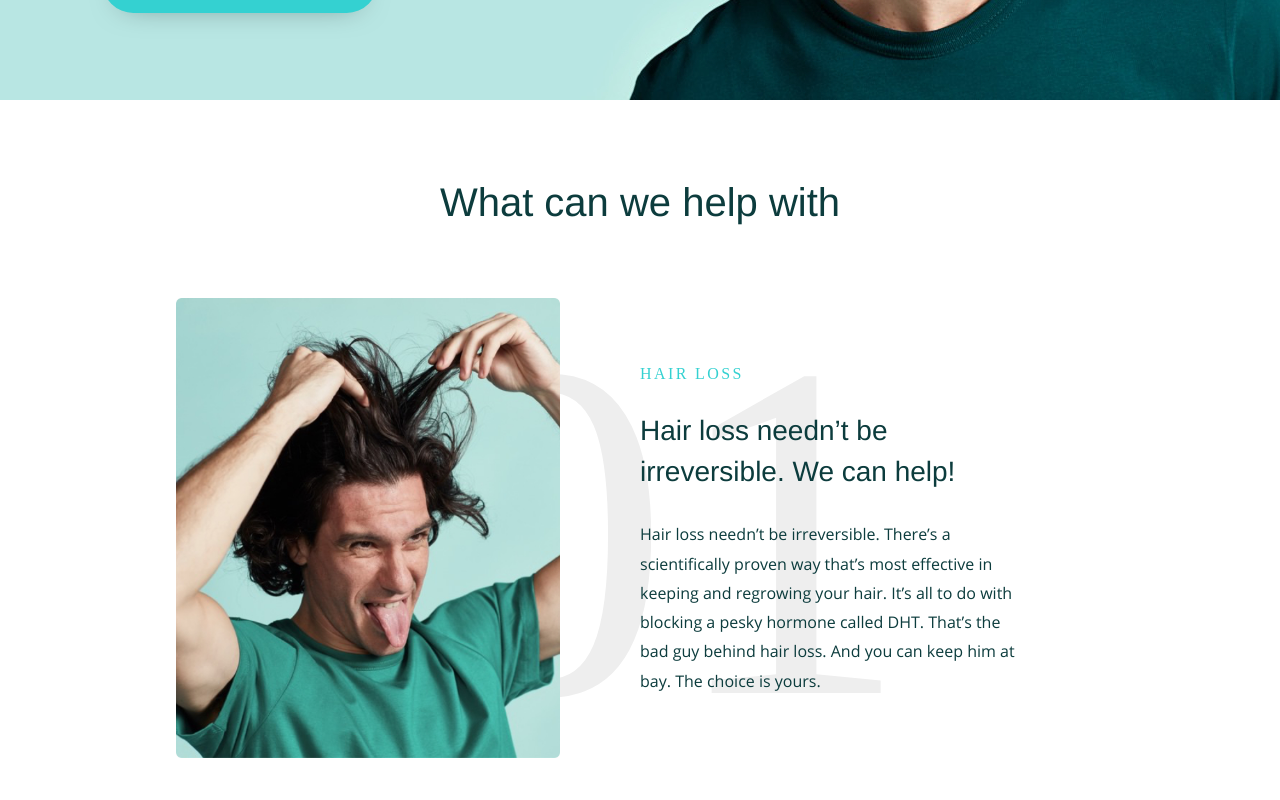
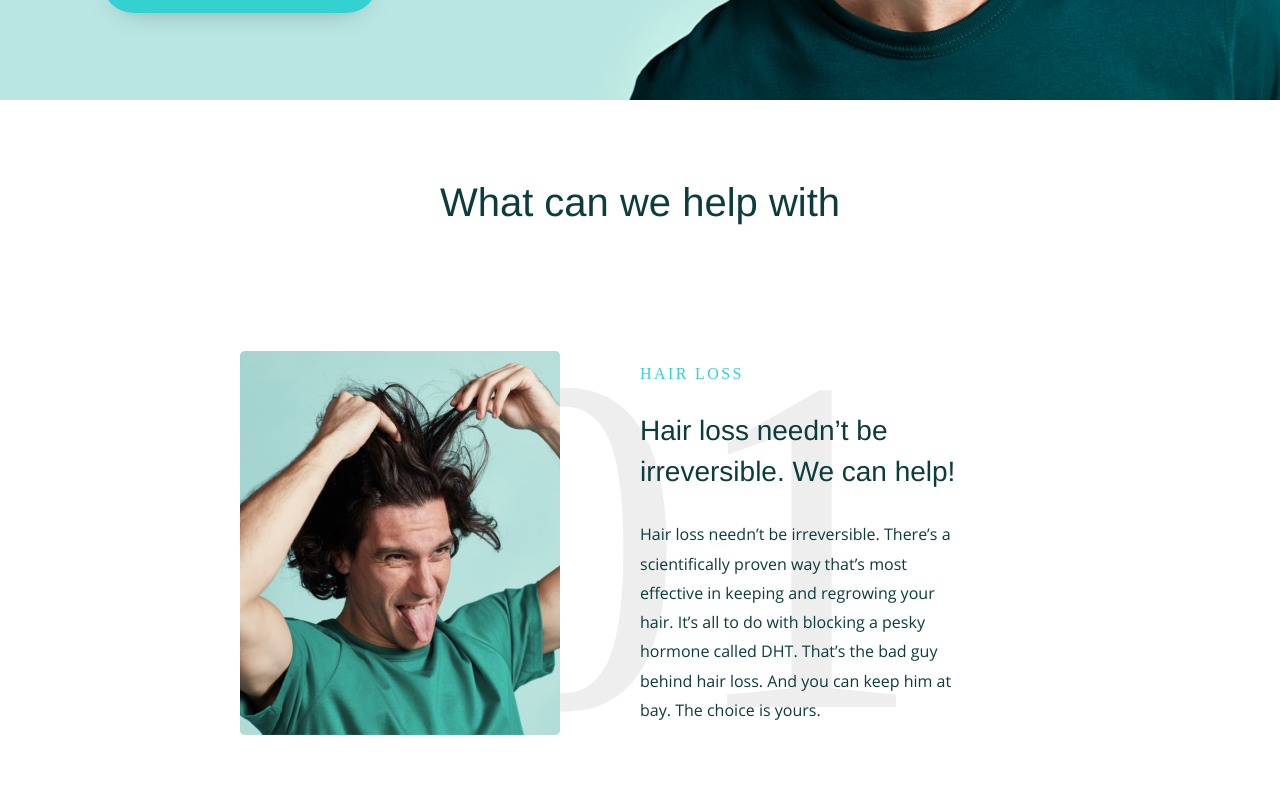
Before and after one commit to romitgithub/manual-landing, a React (Create React App) app: page / in a window 1280 px wide. Shown: the part 580-1380 px from the top of the page. Built offline with nearby package versions, Linux system fonts and the light colour scheme; the HTML template or start-up script is replaced by a standard one; a web font is replaced by a local one.

Commit message:
fixed routing for gh-pages

```diff
--- a/src/pages/Landing/index.scss
+++ b/src/pages/Landing/index.scss
@@ -10,7 +10,7 @@
     box-sizing: border-box;
     font-size: 16px;
 
-    &>.title {
+    & > .title {
       font-family: Helvetica;
       font-size: 2em;
       margin: 0;
@@ -68,7 +68,7 @@
           z-index: -1;
         }
 
-        &>.title {
+        & > .title {
           font-family: "Montserrat Bold";
           font-size: 0.8em;
           letter-spacing: 2.4px;
@@ -104,7 +104,7 @@
       padding: 12px;
       padding-bottom: 40px;
 
-      &>.title {
+      & > .title {
         font-size: 1.6em;
         margin: 1.2em 0.8em;
       }
@@ -144,7 +144,7 @@
       padding: 16px;
       font-size: 12px;
 
-      &>.title {
+      & > .title {
         margin: 1em;
       }
 
@@ -178,10 +178,10 @@
   .landing-page-container {
     .features-container {
       font-size: 20px;
+      max-width: 70%;
     }
   }
 }
-
 
 @media (min-width: 1920px) {
   .landing-page-container {
```
